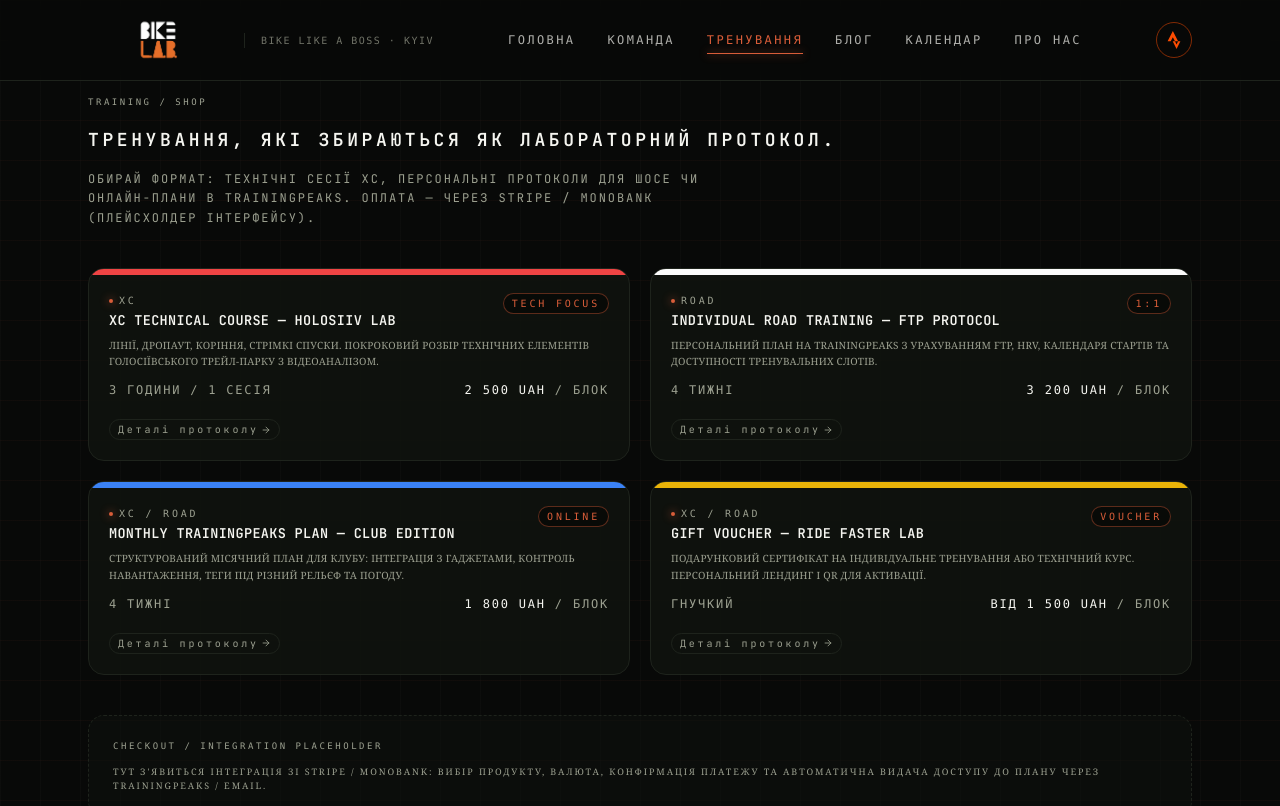
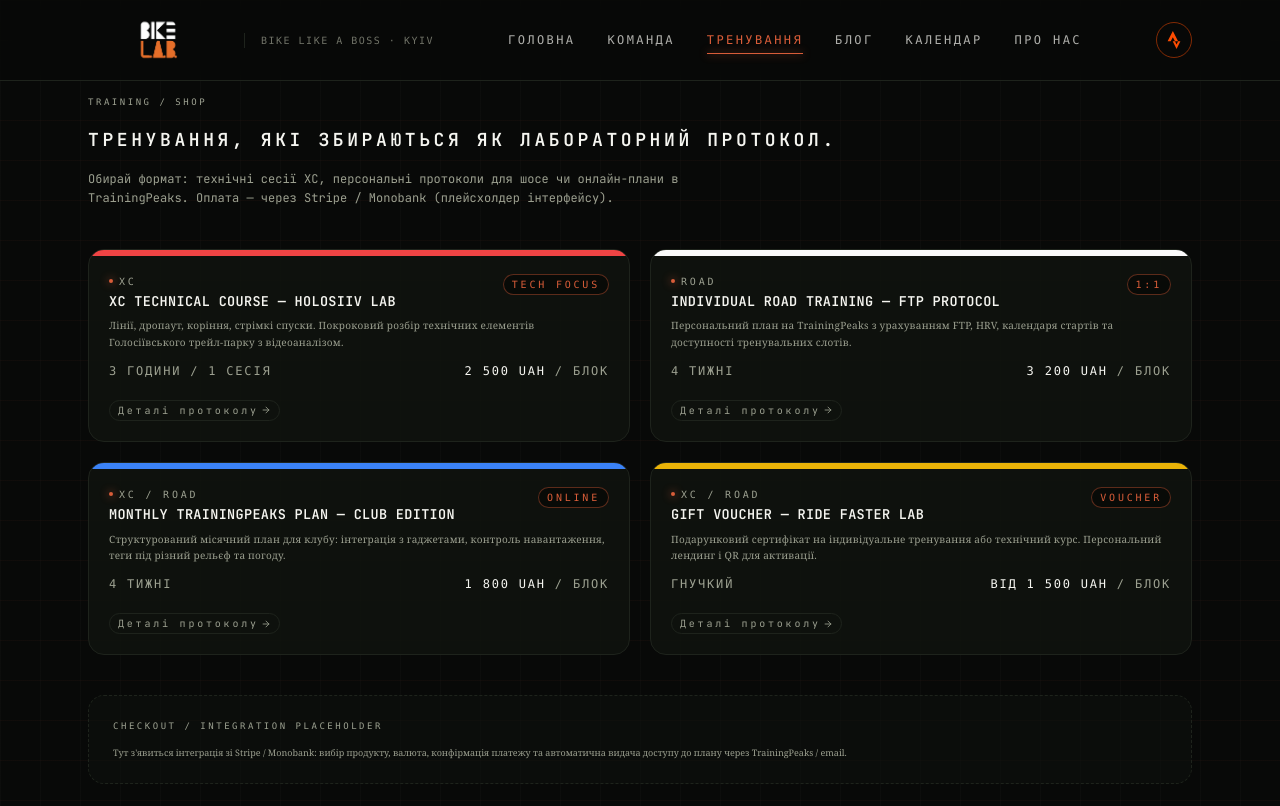
Before and after one commit to VasileAdicto/bikelab-site, a Next.js app: page /training in a window 1280 px wide. Shown: the top 806 px of the page. Built offline with nearby package versions, Linux system fonts and the light colour scheme.

Commit message:
Uppercase

```diff
--- a/src/app/globals.css
+++ b/src/app/globals.css
@@ -52,8 +52,6 @@ body {
   color: var(--foreground);
   font-family: var(--font-serif);
   font-feature-settings: "cv02", "cv03", "cv04", "cv11";
-  text-transform: uppercase;
-  letter-spacing: 0.12em;
 }
 
 /* Кнопки, навігація, назви розділів — JetBrains Mono */
@@ -117,7 +115,7 @@ body {
   letter-spacing: 0.28em;
 }
 .card-desc {
-  @apply text-[10px] leading-relaxed uppercase tracking-wide;
+  @apply text-[10px] leading-relaxed tracking-wide;
 }
 .card-price {
   @apply text-[12px] font-mono uppercase tracking-[0.15em];
```
